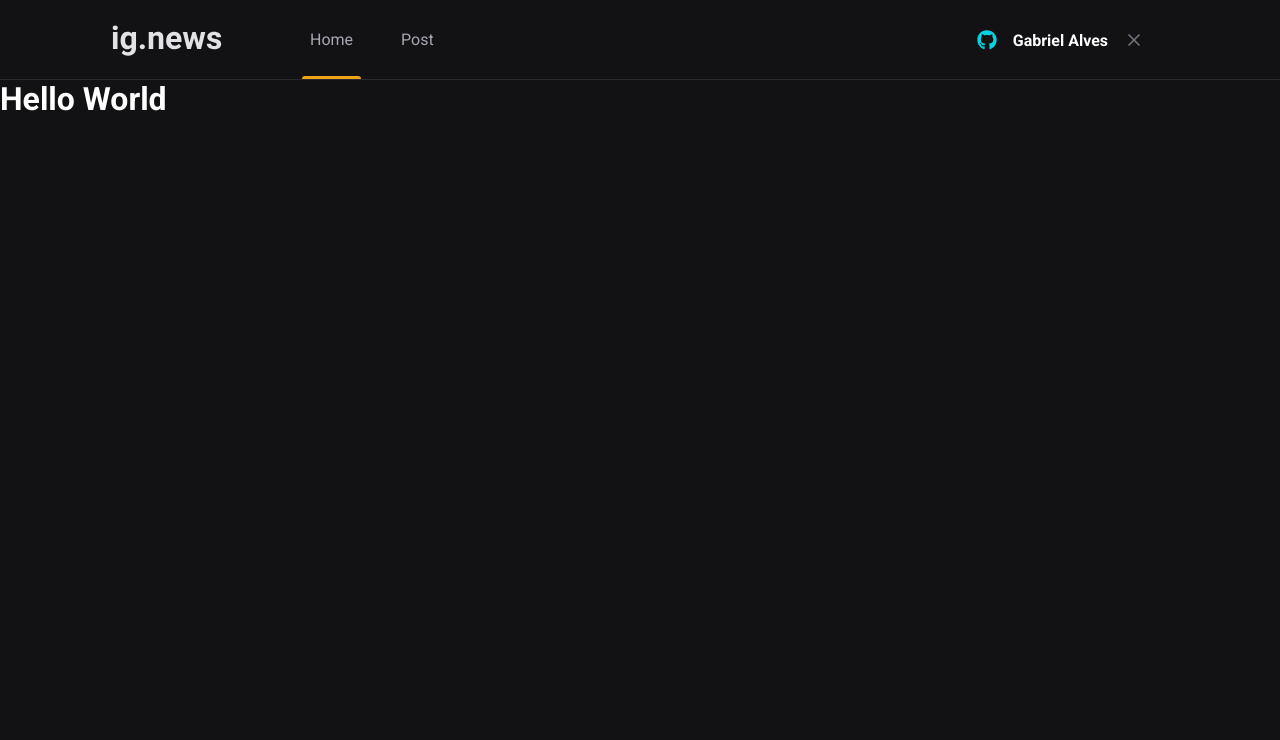
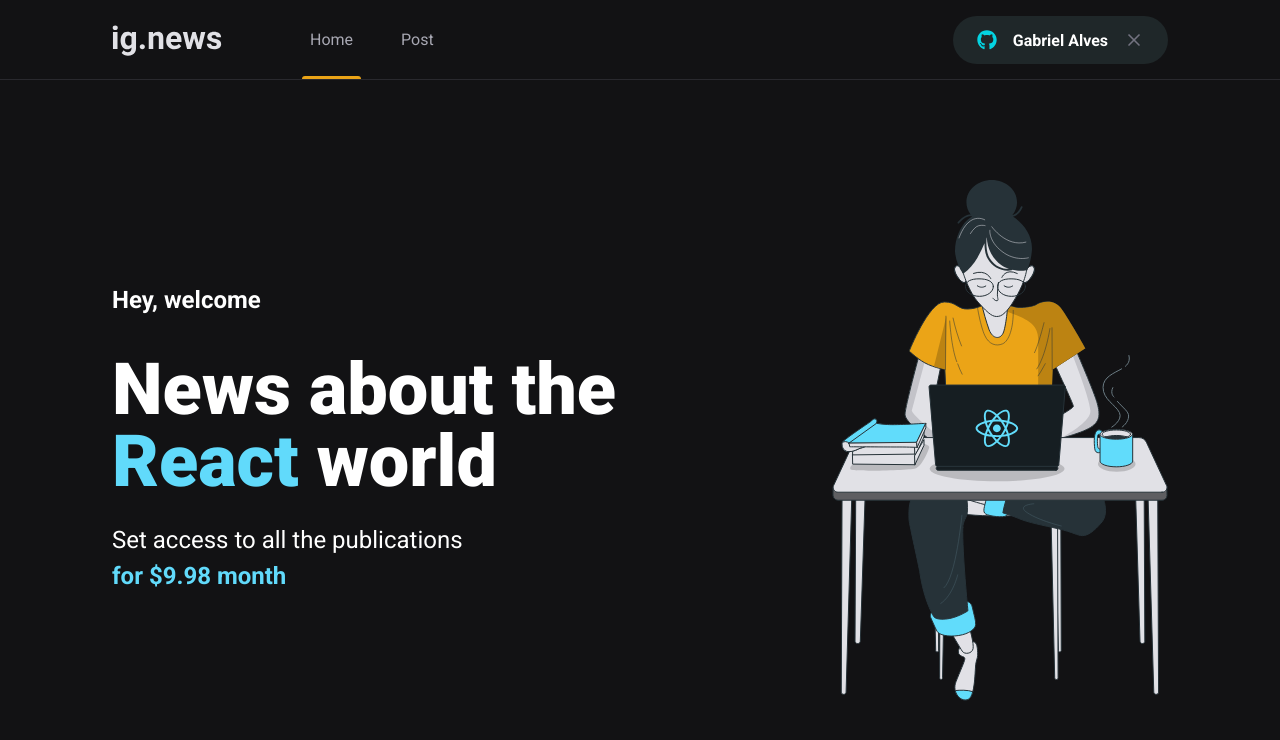
Before and after one commit to Gabrielmxn/ig-news, a Next.js app: page / in a window 1280 px wide. Shown: the top 740 px of the page. Built offline with nearby package versions, Linux system fonts and the light colour scheme.

Commit message:
Criação do conteúdo do body

```diff
--- /dev/null
+++ b/src/pages/home.module.scss
@@ -0,0 +1,41 @@
+.contentContainer{
+  max-width: 1120px;
+  margin: 0 auto;
+  padding: 0 2rem;
+  height: calc(100vh - 5rem);
+
+  display: flex;
+  align-items: center;
+  justify-content: space-between;
+}
+
+.hero{
+  max-width: 600px;
+
+  > span {
+    font-size: 1.5rem;
+    font-weight: bold;
+  }
+
+  h1{
+    font-size: 4.5rem;
+    line-height: 4.5rem;
+    font-weight: 900;
+    margin-top:  2.5rem;
+
+    span{
+      color: var(--cyan-500);
+    }
+  }
+
+  p{
+    font-size: 1.5rem;
+    line-height: 2.25rem;
+    margin-top: 1.5rem;
+
+    span{
+      color: var(--cyan-500);
+      font-weight: bold;
+    }
+  }
+}
--- a/src/pages/index.tsx
+++ b/src/pages/index.tsx
@@ -1,15 +1,24 @@
 
 import Head from 'next/head';
+import styles from './home.module.scss';
 
 export default function Home() {
   return (
     <>
     <Head>
-      <title>Início | ig.news</title>
+      <title>Home | ig.news</title>
     </Head>
-    <h1>
-      Hello World
-    </h1>
+    <main className={styles.contentContainer}>
+      <section className={styles.hero}>
+        <span>Hey, welcome</span>
+        <h1>News about the <span>React</span> world</h1>
+        <p>
+          Set access to all the publications <br />
+          <span>for $9.98 month</span>
+        </p>
+      </section>
+      <img src="/images/avatar.svg" alt="Girl coding" />
+    </main>
     </>
 
   )
--- a/src/styles/global.scss
+++ b/src/styles/global.scss
@@ -8,7 +8,9 @@
 
     --gray-50: #e1e1e6;
     --gray-300: #a8a8b3;
+
     --gray-800: #29292e;
+    --gray-850: #1f2729;
     --gray-900: #121214;
 
     --cyan-500: #61dafb;
```
